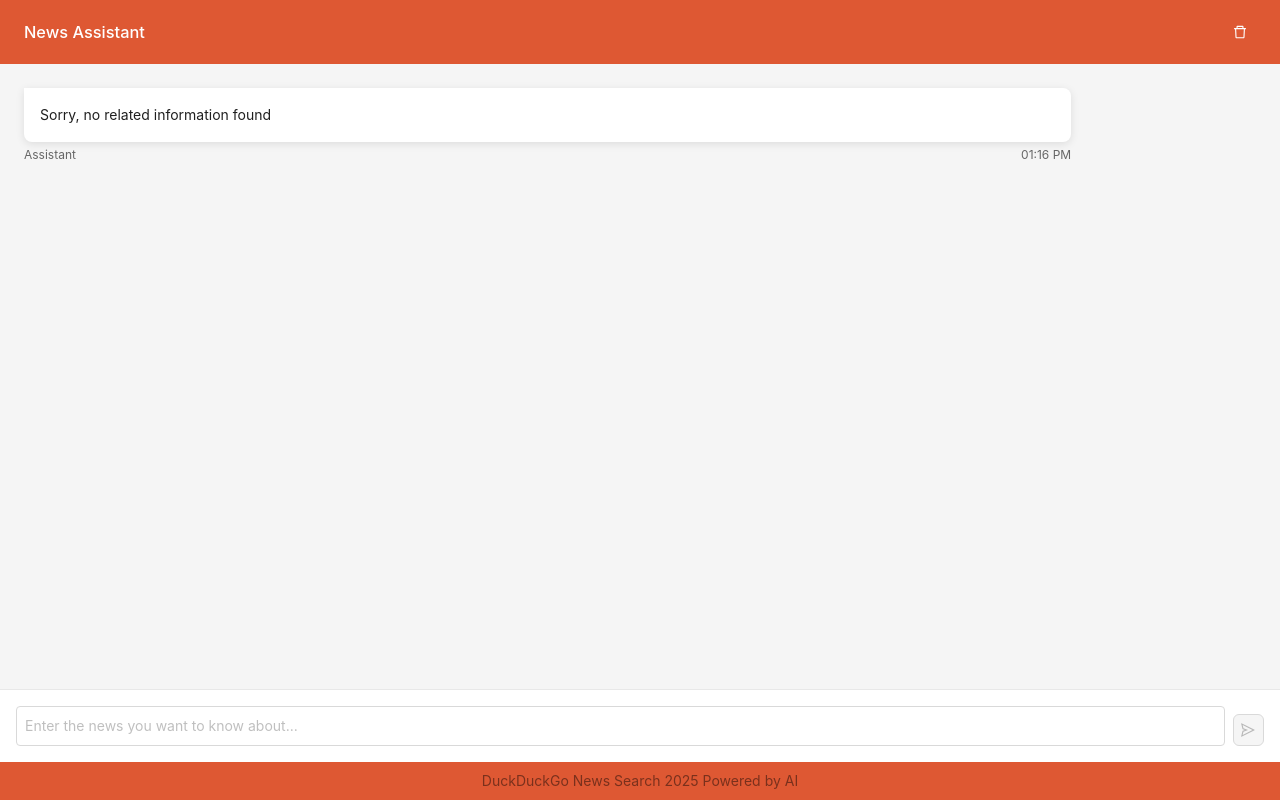
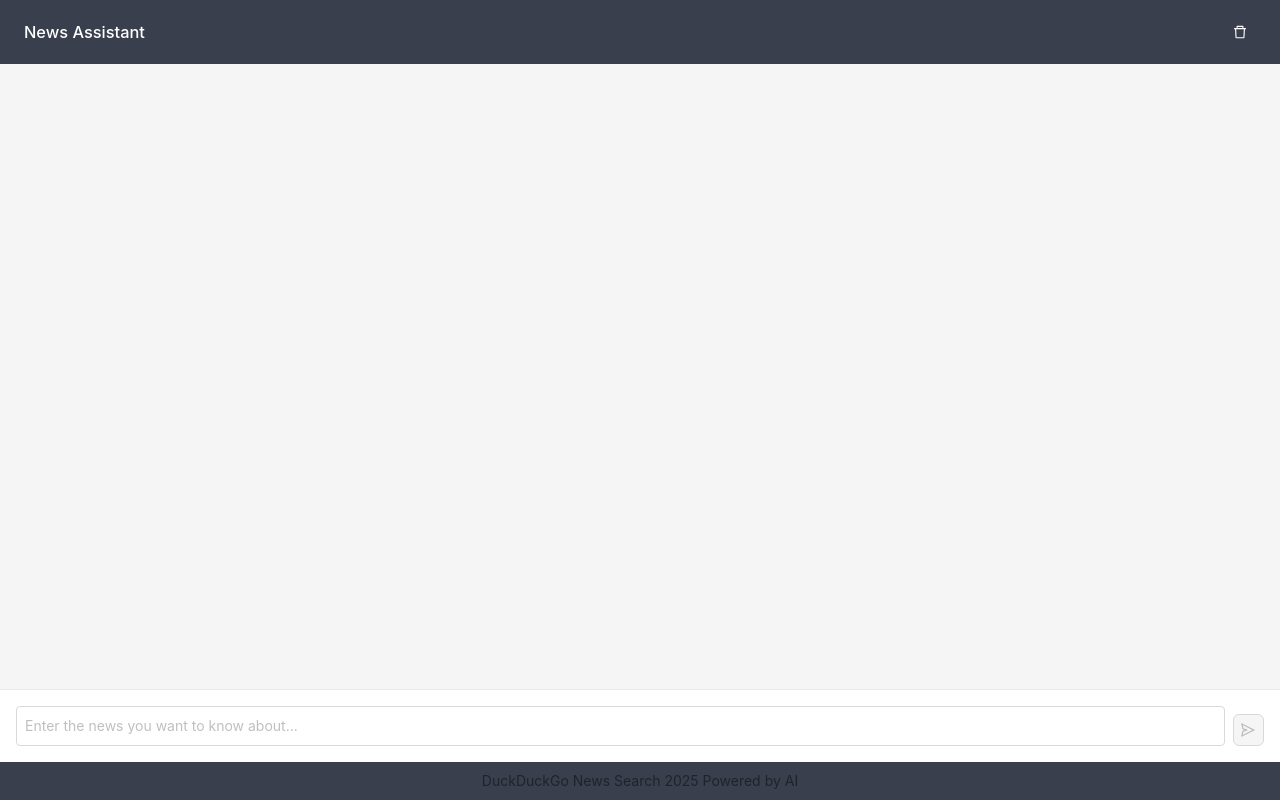
Before and after one commit to qtencent7/savor, a React (Vite) app in the folder frontend/: page / in a window 1280 px wide. Built offline with nearby package versions, Linux system fonts and the light colour scheme.

Commit message:
fix: modify primary color

```diff
--- a/frontend/src/components/Chat.tsx
+++ b/frontend/src/components/Chat.tsx
@@ -36,7 +36,7 @@ const Chat: React.FC = () => {
       content: 'Hello! I am your news assistant. Please tell me what news you would like to know about?',
       timestamp: new Date().toISOString()
     };
-    setMessages([welcomeMessage]);
+    setMessages([]);
   }, []);
 
   // Scroll to latest message
@@ -268,7 +268,7 @@ const Chat: React.FC = () => {
                       <Text>Found {message.results.length} related information</Text>
                       {message.generated_query && (
                         <div className="generated-query">
-                          <Text type="secondary">Search query: <Text strong>{message.generated_query}</Text></Text>
+                          <Text type="secondary">Search query: <Text strong style={{color: '#2E8B57'}}>{message.generated_query}</Text></Text>
                         </div>
                       )}
                       <div className="search-results">
@@ -316,7 +316,7 @@ const Chat: React.FC = () => {
             ref={inputRef}
             value={input}
             onChange={e => setInput(e.target.value)}
-            onKeyPress={handleKeyPress}
+            onPressEnter={handleKeyPress}
             placeholder="Enter the news you want to know about..."
             autoSize={{ minRows: 1, maxRows: 4 }}
             disabled={loading}
--- a/frontend/src/requests/config.ts
+++ b/frontend/src/requests/config.ts
@@ -3,7 +3,7 @@ import axios from 'axios';
 // Create axios instance
 const instance = axios.create({
   baseURL: 'http://localhost:5000',
-  timeout: 50000,
+  timeout: 60000,
   headers: {
     'Content-Type': 'application/json',
   },
--- a/frontend/src/styles/variables.less
+++ b/frontend/src/styles/variables.less
@@ -1,5 +1,5 @@
 // Color variables
-@primary-color: #de5833;
+@primary-color: #393f4c;
 @secondary-color: #f5f5f5;
 @text-color: #333;
 @text-color-secondary: #666;
```
